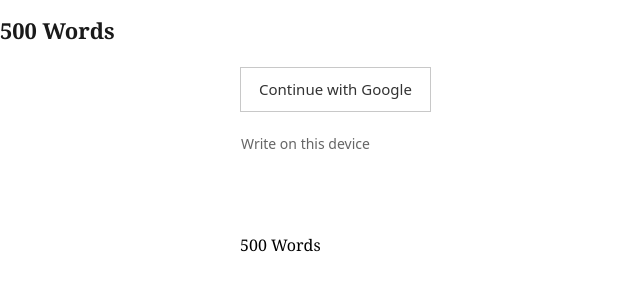
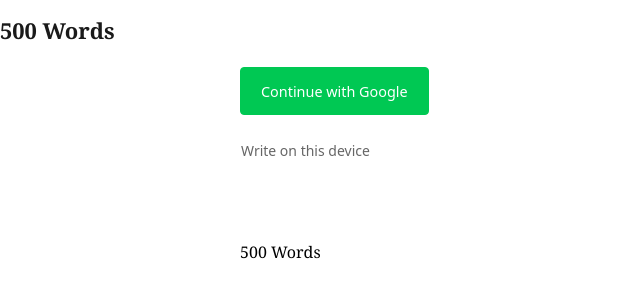
Before and after one commit to erict16/500words, a Next.js app: page /search in a window 1280 px wide. Shown: the top 300 px of the page, without its empty margins (0-640 px from the left). Built offline with nearby package versions, Linux system fonts and the light colour scheme; no server answers.

Commit message:
Match current 750 browse rows and a 48px sign-in button.
Stats “Your pages” is now /account/browse month-entry chrome (semibold primary title, 0.875rem stats). Sign-in drops the 350px Rails box. Write page unchanged.

```diff
--- a/scripts/e2e.mjs
+++ b/scripts/e2e.mjs
@@ -318,6 +318,16 @@
   console.log("archive=" + archive + " archiveText=" + archiveText.replace(/\s+/g, " ").trim());
   if (archive < 1) fail("stats archive missing");
   if (!/words/i.test(archiveText)) fail("archive row missing word count");
+  const monthTitle = await page.locator("[data-testid='archive'] .month-title strong").first().evaluate((el) => {
+    const s = getComputedStyle(el);
+    return { weight: s.fontWeight, color: s.color, font: s.fontFamily };
+  });
+  console.log("monthTitle=" + JSON.stringify(monthTitle));
+  if (monthTitle.weight !== "600") fail("browse title not semibold, got " + monthTitle.weight);
+  if (!monthTitle.color.includes("0, 200, 83")) fail("browse title not #00c853, got " + monthTitle.color);
+  const monthStats = await page.locator("[data-testid='archive'] .month-stats").first().evaluate((el) => getComputedStyle(el).fontSize);
+  console.log("monthStats=" + monthStats);
+  if (monthStats !== "14px") fail("browse stats not 0.875rem, got " + monthStats);
   const statHero = await page.locator('[data-testid="stat-words"]').evaluate((el) => {
     const s = getComputedStyle(el);
     return { fontSize: s.fontSize, color: s.color };
--- a/src/app/globals.css
+++ b/src/app/globals.css
@@ -214,16 +214,33 @@
 }
 
 .sign-page {
-  width: 350px;
-  max-width: 100%;
+  width: 100%;
+  max-width: 50rem;
   margin: 0;
   padding: 8px 0 48px;
-  font-family: var(--display);
+  font-family: var(--font-serif-primary);
 }
 
 .sign-page .btn-google {
-  display: inline-block;
-  margin-bottom: 12px;
+  display: inline-flex;
+  align-items: center;
+  justify-content: center;
+  min-height: 48px;
+  margin-bottom: 16px;
+  padding: 0 20px;
+  border: 1px solid var(--brand-green);
+  background: var(--brand-green);
+  color: #fff;
+  font-family: var(--font-sans-metadata);
+  font-size: 0.9rem;
+  font-weight: 500;
+  border-radius: var(--radius-base);
+  letter-spacing: 0;
+  text-transform: none;
+}
+.sign-page .btn-google:hover {
+  background: var(--brand-green-dark);
+  border-color: var(--brand-green-dark);
 }
 
 .write-page {
@@ -892,7 +909,8 @@
   line-height: 24px;
 }
 
-.archive {
+.archive,
+.browse-list {
   list-style: none;
   margin: 8px 0 0;
   padding: 0;
@@ -914,10 +932,6 @@
   text-align: left;
 }
 
-.archive button:hover .archive-date {
-  color: #000;
-}
-
 .archive-date {
   font-family: var(--font-sans-metadata);
   font-size: 0.8rem;
@@ -931,6 +945,57 @@
   color: var(--text-muted);
   font-variant-numeric: tabular-nums;
   white-space: nowrap;
+}
+
+.month-entry {
+  border-bottom: 1px solid var(--border-light);
+  padding: 16px 0;
+}
+
+.month-entry:last-child {
+  border-bottom: none;
+}
+
+.month-entry button {
+  display: block;
+  width: 100%;
+  padding: 0;
+  border: 0;
+  background: none;
+  color: inherit;
+  font: inherit;
+  cursor: pointer;
+  text-align: left;
+}
+
+.month-entry:hover {
+  background: var(--paper);
+  border-radius: var(--radius-base);
+  margin-left: -8px;
+  margin-right: -8px;
+  padding-left: 8px;
+  padding-right: 8px;
+}
+
+.month-title {
+  margin-bottom: 4px;
+}
+
+.month-title strong {
+  font-family: var(--font-sans-metadata);
+  font-weight: 600;
+  color: var(--link);
+}
+
+.month-entry:hover .month-title strong {
+  text-decoration: underline;
+}
+
+.month-stats {
+  font-family: var(--font-sans-metadata);
+  font-size: 0.875rem;
+  line-height: 1.5;
+  color: var(--text-secondary);
 }
 
 .badge-list {
--- a/src/components/EntryArchive.tsx
+++ b/src/components/EntryArchive.tsx
@@ -35,14 +35,14 @@
 
   return (
     <section>
-      <h2 className="page-h2">Your pages</h2>
-      <ul className="archive" data-testid="archive">
+      <h2 className="page-h2">Browse your writing</h2>
+      <ul className="browse-list" data-testid="archive">
         {hits.map((hit) => {
           const live = hit.date === entry.date;
           const words = live ? countWords(entry.text) || hit.wordCount : hit.wordCount;
           const active = live ? entry.session.activeMs || hit.activeMs : hit.activeMs;
           return (
-            <li key={hit.date}>
+            <li key={hit.date} className="month-entry">
               <button
                 type="button"
                 data-testid="archive-hit"
@@ -52,8 +52,10 @@
                   router.push("/");
                 }}
               >
-                <span className="archive-date">{prettyDate(hit.date)}</span>
-                <span className="archive-words">{meta(words, active)}</span>
+                <div className="month-title">
+                  <strong>{prettyDate(hit.date)}</strong>
+                </div>
+                <div className="month-stats">{meta(words, active)}</div>
               </button>
             </li>
           );
```
Also changed, not shown: 2 other files (tests, documents, lock files or other folders).
